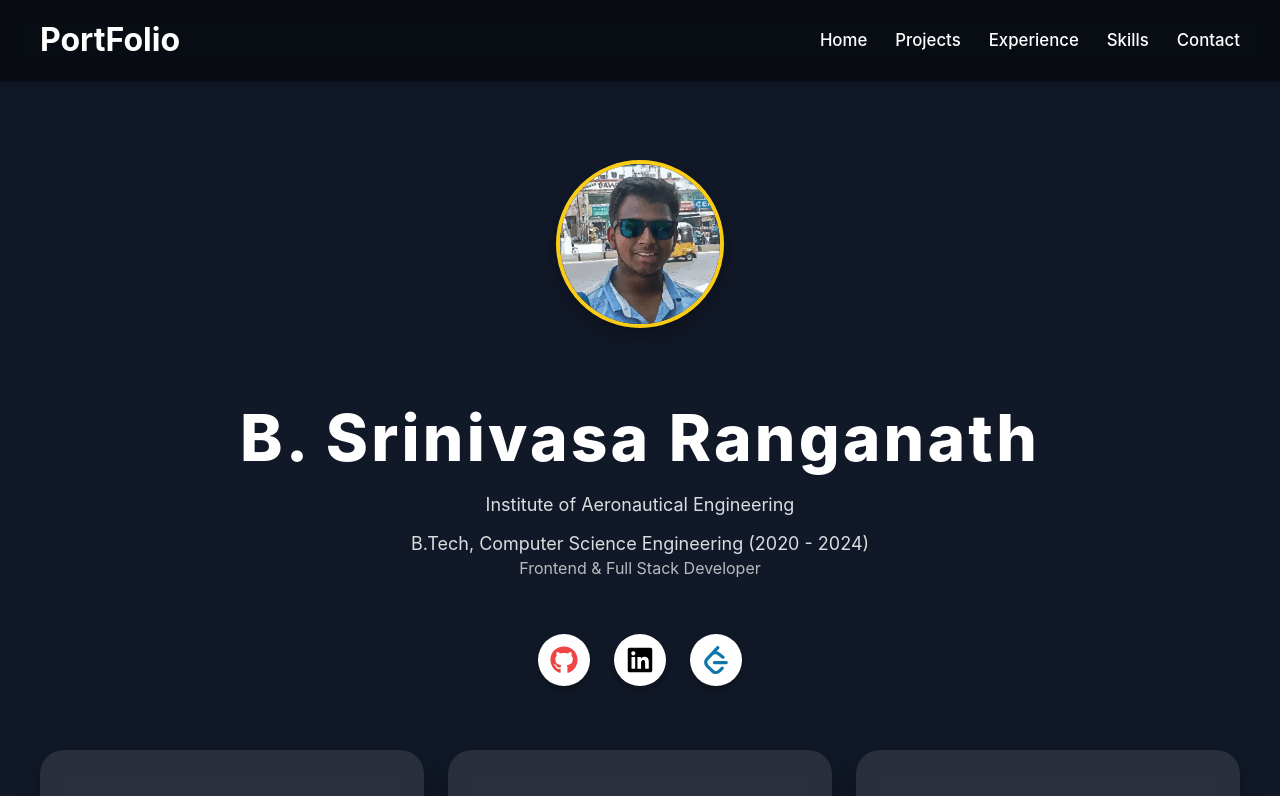
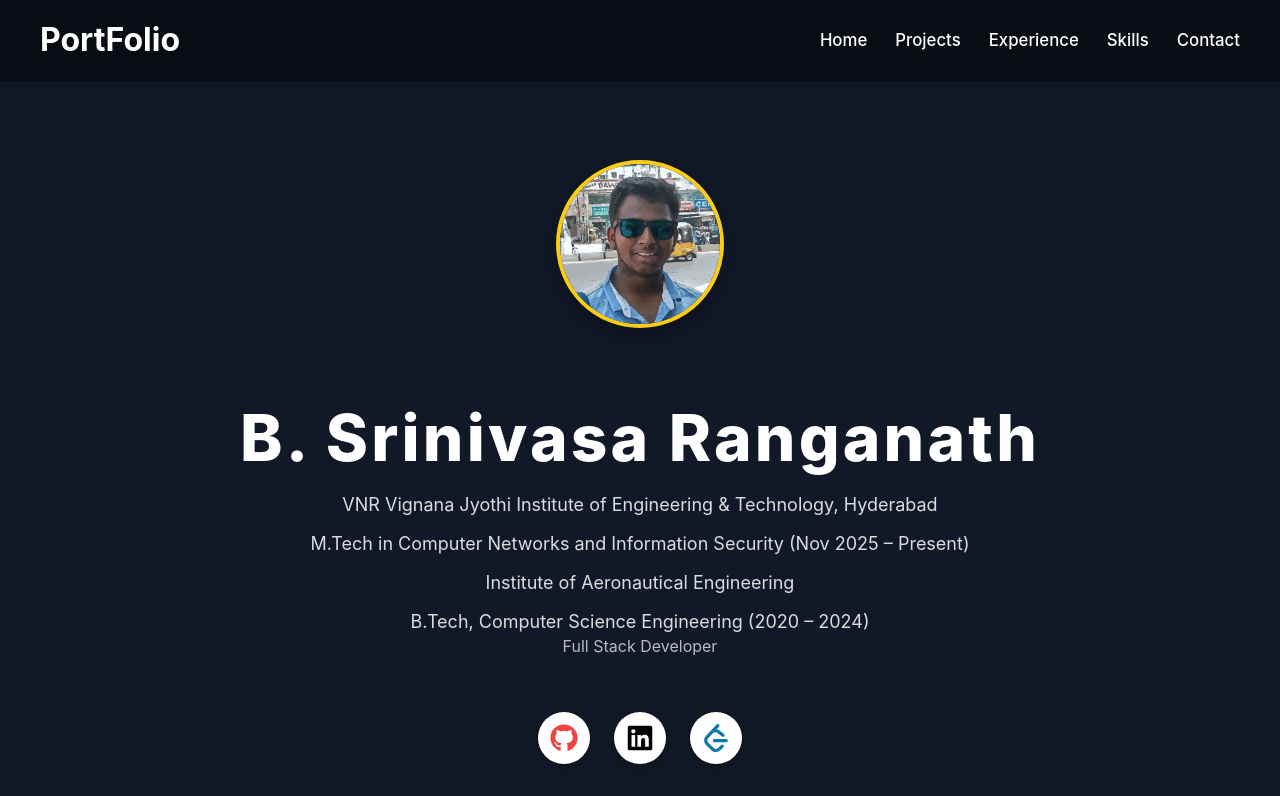
Before and after one commit to Maverick400x/portfolio, a React (Create React App) app: page / in a window 1280 px wide. Shown: the top 796 px of the page. Built offline with nearby package versions, Linux system fonts and the light colour scheme.

Commit message:
Update education details in Home component

```diff
--- a/src/pages/Home.jsx
+++ b/src/pages/Home.jsx
@@ -39,9 +39,21 @@ export default function IntroPage() {
         />
 
         <h1 className="home-heading">B. Srinivasa Ranganath</h1>
+
+        {/* Education Details */}
+        <p className="home-subtext">
+          VNR Vignana Jyothi Institute of Engineering & Technology, Hyderabad
+        </p>
+        <p className="home-subtext">
+          M.Tech in Computer Networks and Information Security (Nov 2025 – Present)
+        </p>
+
         <p className="home-subtext">Institute of Aeronautical Engineering</p>
-        <p className="home-subtext">B.Tech, Computer Science Engineering (2020 - 2024)</p>
-        <p className="home-role">Frontend & Full Stack Developer</p>
+        <p className="home-subtext">
+          B.Tech, Computer Science Engineering (2020 – 2024)
+        </p>
+
+        <p className="home-role">Full Stack Developer</p>
       </motion.div>
 
       {/* Social Links */}
```
